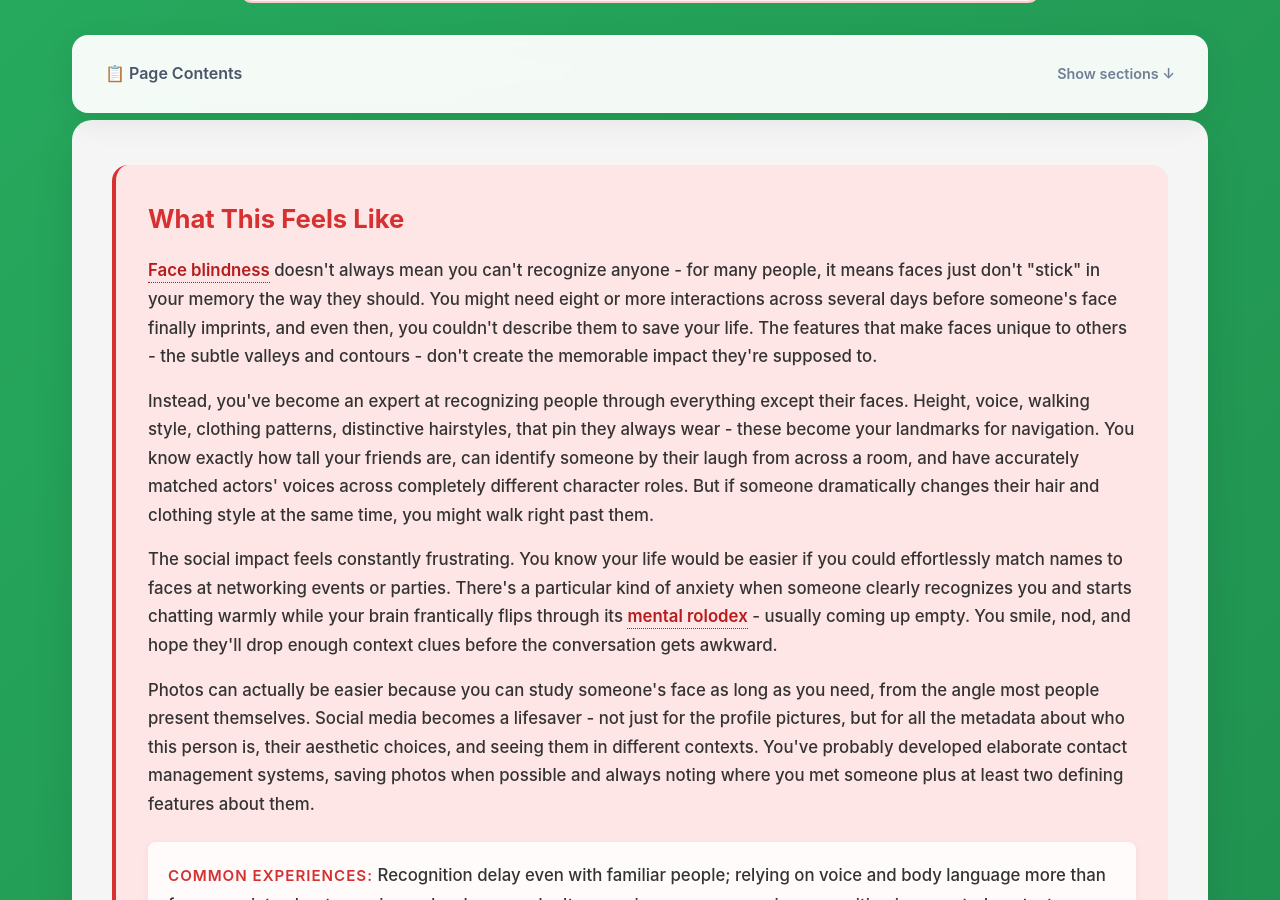
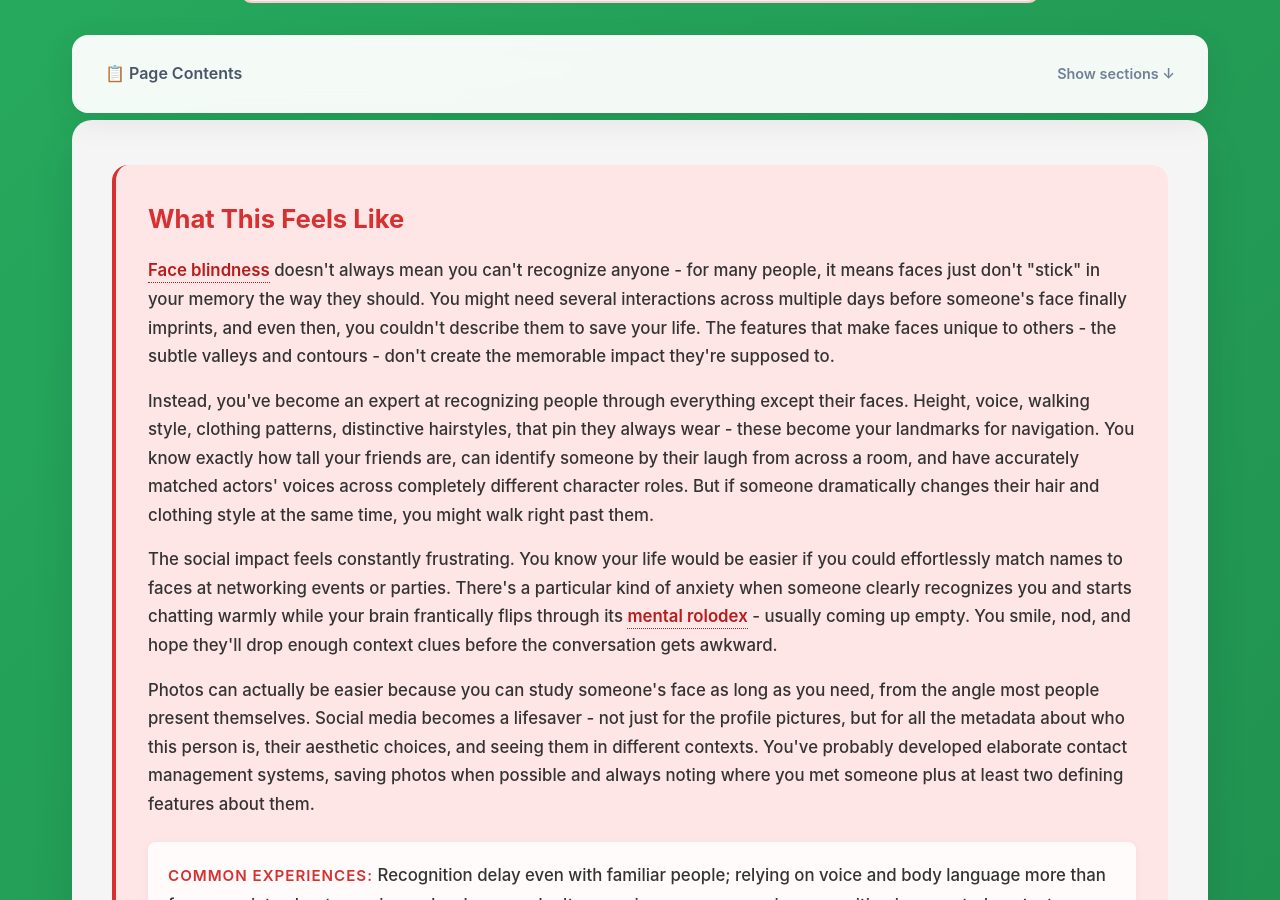
Before and after one commit to neurodivergent-survival-guide/neurodivergent-survival-guide, a Jekyll site: the page built from struggles/face-blindness.html, in a window 1280 px wide and 900 px high, scrolled down 564 px. Built offline with Jekyll 4.4.1, drawn with Linux system fonts in a browser that asks for light colours.

Commit message:
Update face-blindness.html

```diff
--- a/struggles/face-blindness.html
+++ b/struggles/face-blindness.html
@@ -25,7 +25,7 @@ search_terms: ["can't recognize faces", "face memory problems", "forgot their fa
 <div class="content-card">
     <div class="what-section">
         <h2 id="what-this-feels-like">What This Feels Like</h2>
-        <p><a class="jargon">Face blindness<span class="tooltip">Difficulty recognizing, remembering, or distinguishing between faces</span></a> doesn't always mean you can't recognize anyone - for many people, it means faces just don't "stick" in your memory the way they should. You might need eight or more interactions across several days before someone's face finally imprints, and even then, you couldn't describe them to save your life. The features that make faces unique to others - the subtle valleys and contours - don't create the memorable impact they're supposed to.</p>
+        <p><a class="jargon">Face blindness<span class="tooltip">Difficulty recognizing, remembering, or distinguishing between faces</span></a> doesn't always mean you can't recognize anyone - for many people, it means faces just don't "stick" in your memory the way they should. You might need several interactions across multiple days before someone's face finally imprints, and even then, you couldn't describe them to save your life. The features that make faces unique to others - the subtle valleys and contours - don't create the memorable impact they're supposed to.</p>
 
         <p>Instead, you've become an expert at recognizing people through everything except their faces. Height, voice, walking style, clothing patterns, distinctive hairstyles, that pin they always wear - these become your landmarks for navigation. You know exactly how tall your friends are, can identify someone by their laugh from across a room, and have accurately matched actors' voices across completely different character roles. But if someone dramatically changes their hair and clothing style at the same time, you might walk right past them.</p>
 
```
